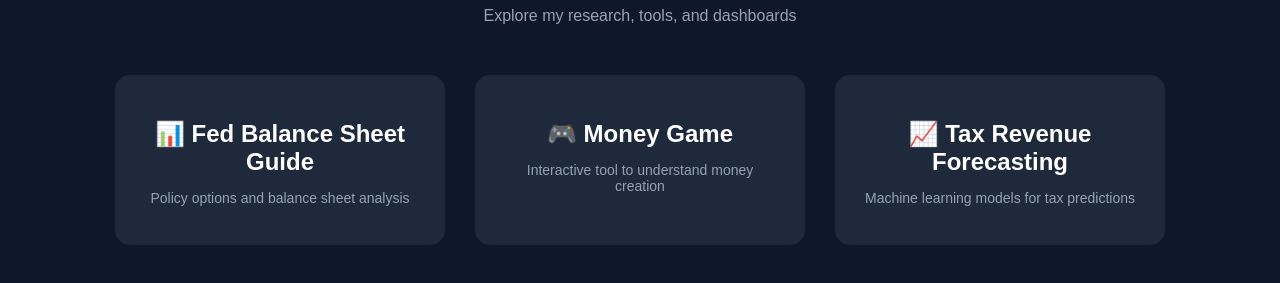
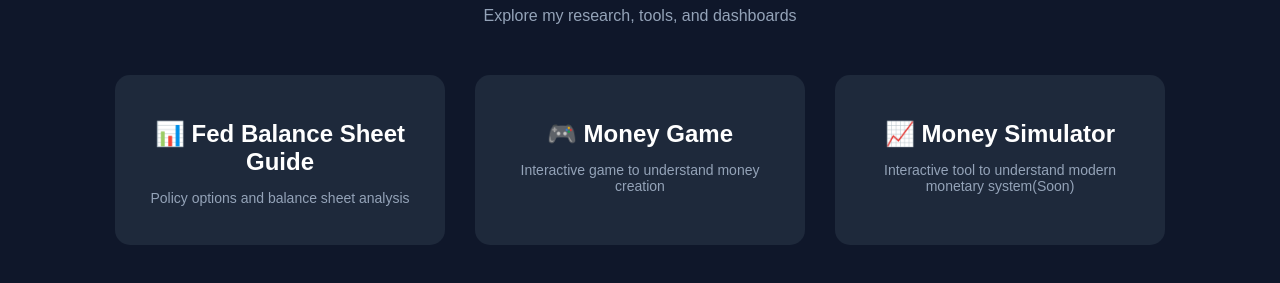
Before and after one commit to veridelisi/veridelisi.github.io, a plain HTML site: page index.html in a window 1280 px wide. Shown: the part 107-390 px from the top of the page. Drawn offline with Linux system fonts and the light colour scheme.

Commit message:
Update index.html

```diff
--- a/index.html
+++ b/index.html
@@ -70,15 +70,15 @@
         </a>
 
         <!-- CARD 2 -->
-        <a class="card" href="#">
+        <a class="card" href="https://money-game.streamlit.app">
             <h2>🎮 Money Game</h2>
-            <p>Interactive tool to understand money creation</p>
+            <p>Interactive game to understand money creation</p>
         </a>
 
         <!-- CARD 3 -->
         <a class="card" href="#">
-            <h2>📈 Tax Revenue Forecasting</h2>
-            <p>Machine learning models for tax predictions</p>
+            <h2>📈 Money Simulator</h2>
+            <p>Interactive tool to understand modern monetary system(Soon)</p>
         </a>
 
     </div>
```
